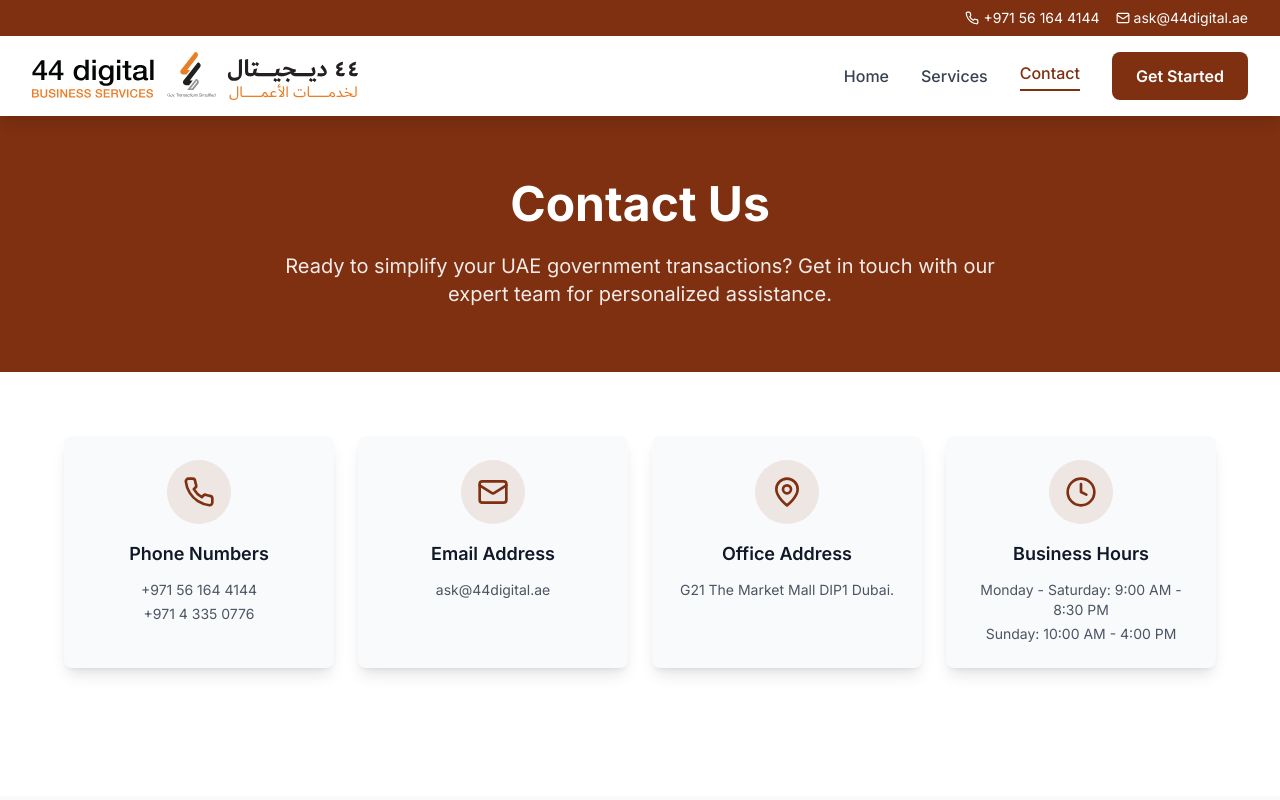
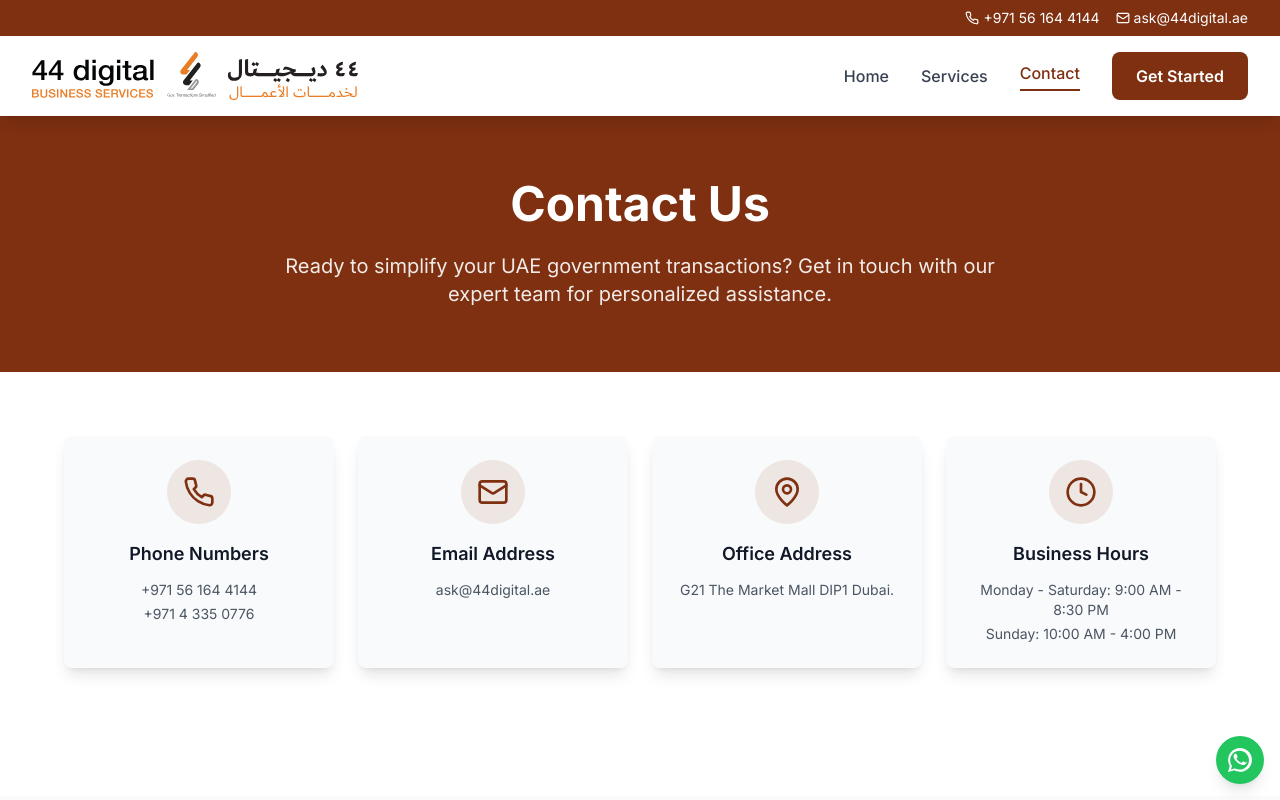
Before and after one commit to ppsaheed/44, a React (Vite) app: page /#/contact in a window 1280 px wide. Shown: the top 800 px of the page. Built offline with nearby package versions, Linux system fonts and the light colour scheme.

Commit message:
Floating WhatsApp Button

```diff
--- a/src/App.jsx
+++ b/src/App.jsx
@@ -4,6 +4,7 @@
 import Home from './pages/Home';
 import Services from './pages/Services';
 import Contact from './pages/Contact';
+import WhatsAppButton from './components/WhatsAppButton';
 
 function App() {
   return (
@@ -18,6 +19,7 @@
           </Routes>
         </main>
         <Footer />
+        <WhatsAppButton />
       </div>
     </Router>
   );
--- /dev/null
+++ b/src/components/WhatsAppButton.jsx
@@ -0,0 +1,26 @@
+import React from 'react';
+
+const WhatsAppButton = () => {
+  return (
+    <a
+      href="https://wa.me/971561644144?text=Hello,%20I%27m%20interested%20in%20your%20services"
+      className="fixed bottom-4 right-4 bg-green-500 text-white p-3 rounded-full shadow-lg hover:bg-green-600 transition-colors duration-300 z-50"
+      target="_blank"
+      rel="noopener noreferrer"
+      aria-label="Chat on WhatsApp"
+    >
+      <svg
+        xmlns="http://www.w3.org/2000/svg"
+        width="24"
+        height="24"
+        viewBox="0 0 24 24"
+        fill="currentColor"
+        className="w-6 h-6"
+      >
+        <path d="M.057 24l1.687-6.163c-1.041-1.804-1.588-3.849-1.587-5.946.003-6.556 5.338-11.891 11.893-11.891 3.181.001 6.167 1.24 8.413 3.488 2.245 2.248 3.481 5.236 3.48 8.414-.003 6.557-5.338 11.892-11.893 11.892-1.99-.001-3.95-.501-5.657-1.457l-6.201 1.625zm6.597-3.807c1.676.899 3.274 1.342 4.913 1.343 5.185 0 9.39-4.205 9.392-9.392 0-5.185-4.206-9.39-9.393-9.39-5.186 0-9.391 4.205-9.392 9.39 0 2.102.688 4.056 1.823 5.643l-.997 3.648 3.742-.981zm11.387-5.464c-.074-.124-.272-.198-.57-.347-.297-.149-1.758-.868-2.031-.967-.272-.099-.47-.149-.669.149-.198.297-.768.967-.941 1.165-.173.198-.347.223-.644.074-.297-.149-1.255-.462-2.39-1.475-1.135-1.012-1.897-2.268-2.122-2.664-.224-.396-.024-.579.13-.732.16-.158.297-.347.446-.521.15-.174.198-.298.297-.497.099-.198.05-.372-.025-.521-.075-.148-.669-1.611-.916-2.206-.242-.579-.487-.501-.669-.51l-.57-.01c-.198 0-.52.074-.792.372s-1.04 1.016-1.04 2.479c0 1.462 1.065 2.875 1.213 3.074.149.198 2.095 3.232 5.076 4.487 2.981 1.254 3.576.932 4.232.877.656-.054 2.031-.825 2.329-1.624.297-.799.297-1.47.202-1.624-.099-.149-.272-.224-.57-.373z" />
+      </svg>
+    </a>
+  );
+};
+
+export default WhatsAppButton;
```
